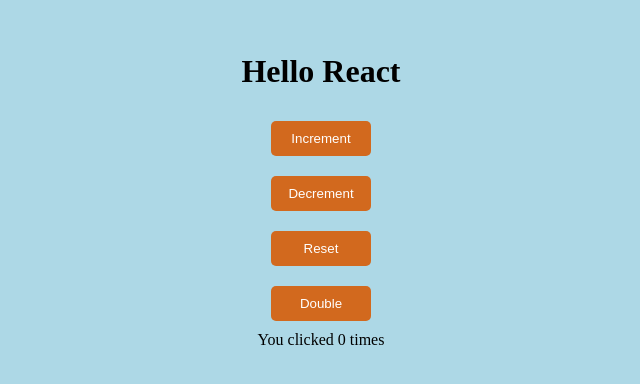
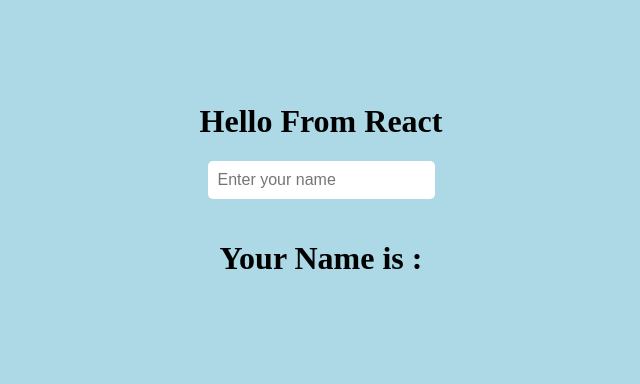
Before and after one commit to Salam-Kachi/React-Course-1, a React (Vite) app: page / in a window 1280 px wide. Shown: the part 210-594 px from the top of the page, without its empty margins (319-959 px from the left). Built offline with nearby package versions, Linux system fonts and the light colour scheme.

Commit message:
React Course - lesson 17 - Use State Hook Ex2

```diff
--- a/src/App.jsx
+++ b/src/App.jsx
@@ -1,9 +1,7 @@
-import "./App.css";
-import Button from "./components/Button";
 import { useState } from "react";
 
 const App = () => {
-  const [count, setCount] = useState(0);
+  const [input, setInput] = useState("");
   return (
     <div
       style={{
@@ -15,12 +13,23 @@
         backgroundColor: "lightblue",
       }}
     >
-      <h1>Hello React</h1>
-      <Button text="Increment " onClick={() => setCount(count + 1)} />
-      <Button text="Decrement" onClick={() => setCount(count - 1)} />
-      <Button text="Reset" onClick={() => setCount(0)} />
-      <Button text="Double" onClick={() => setCount(count * 2)} />
-      <span>You clicked {count} times</span>
+      <h1>Hello From React</h1>
+      <input
+        type="text"
+        placeholder="Enter your name"
+        value={input}
+        onChange={(e) => {
+          setInput(e.target.value);
+        }}
+        style={{
+          padding: "10px",
+          fontSize: "16px",
+          borderRadius: "5px",
+          border: "none",
+          marginBottom: "20px",
+        }}
+      />
+      <h1>Your Name is : {input} </h1>
     </div>
   );
 };
```
